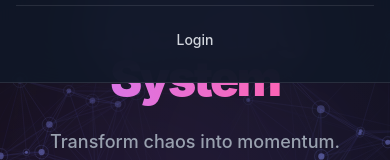
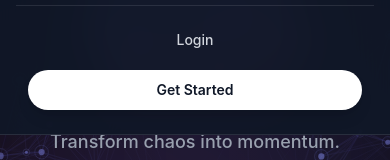
Before and after one commit to sujith0466/DeadLine-OS, a React (Vite) app in the folder frontend/: page / in a window 390 px wide. Both pictures are taken after a click on the button 362 px from the left and 40 px from the top of the page. Shown: the part 307-467 px from the top of the page. Built offline with nearby package versions, Linux system fonts and the light colour scheme; no server answers.

Commit message:
feat: complete Product Shell V2.2 P2 final polish: enhance mobile drawer CTAs and sync footer navigation links

```diff
--- a/frontend/src/components/Landing/LandingFooter.tsx
+++ b/frontend/src/components/Landing/LandingFooter.tsx
@@ -1,4 +1,5 @@
 import React from 'react';
+import { Link } from 'react-router-dom';
 import { Brain, ShieldCheck } from 'lucide-react';
 import type { ProductMode } from './ProductModeSwitcher';
 
@@ -27,8 +28,9 @@ export const LandingFooter: React.FC<LandingFooterProps> = ({ mode: _mode }) =>
           <div className="flex items-center gap-6">
             <a href="#features" className="hover:text-white transition-colors">Capabilities</a>
             <a href="#workflow" className="hover:text-white transition-colors">Pipeline</a>
+            <a href="#agents" className="hover:text-white transition-colors">Intelligence</a>
             <a href="#faq" className="hover:text-white transition-colors">FAQ</a>
-            <a href="/login" className="hover:text-white transition-colors">Sign In</a>
+            <Link to="/login" className="hover:text-white transition-colors">Sign In</Link>
           </div>
 
           <div className="flex items-center gap-2 text-gray-500">
--- a/frontend/src/components/Landing/LandingNavigation.tsx
+++ b/frontend/src/components/Landing/LandingNavigation.tsx
@@ -129,9 +129,17 @@ export const LandingNavigation: React.FC = () => {
               <div className="pt-4 border-t border-white/10 flex flex-col gap-3 px-3">
                 <Link
                   to="/login"
+                  onClick={() => setMobileMenuOpen(false)}
                   className="w-full text-center text-sm font-medium text-gray-300 hover:text-white py-2"
                 >
                   Login
+                </Link>
+                <Link
+                  to="/register"
+                  onClick={() => setMobileMenuOpen(false)}
+                  className="w-full text-center text-sm font-semibold bg-white text-gray-900 hover:bg-gray-100 py-2.5 rounded-full shadow-lg"
+                >
+                  Get Started
                 </Link>
               </div>
             </div>
```
